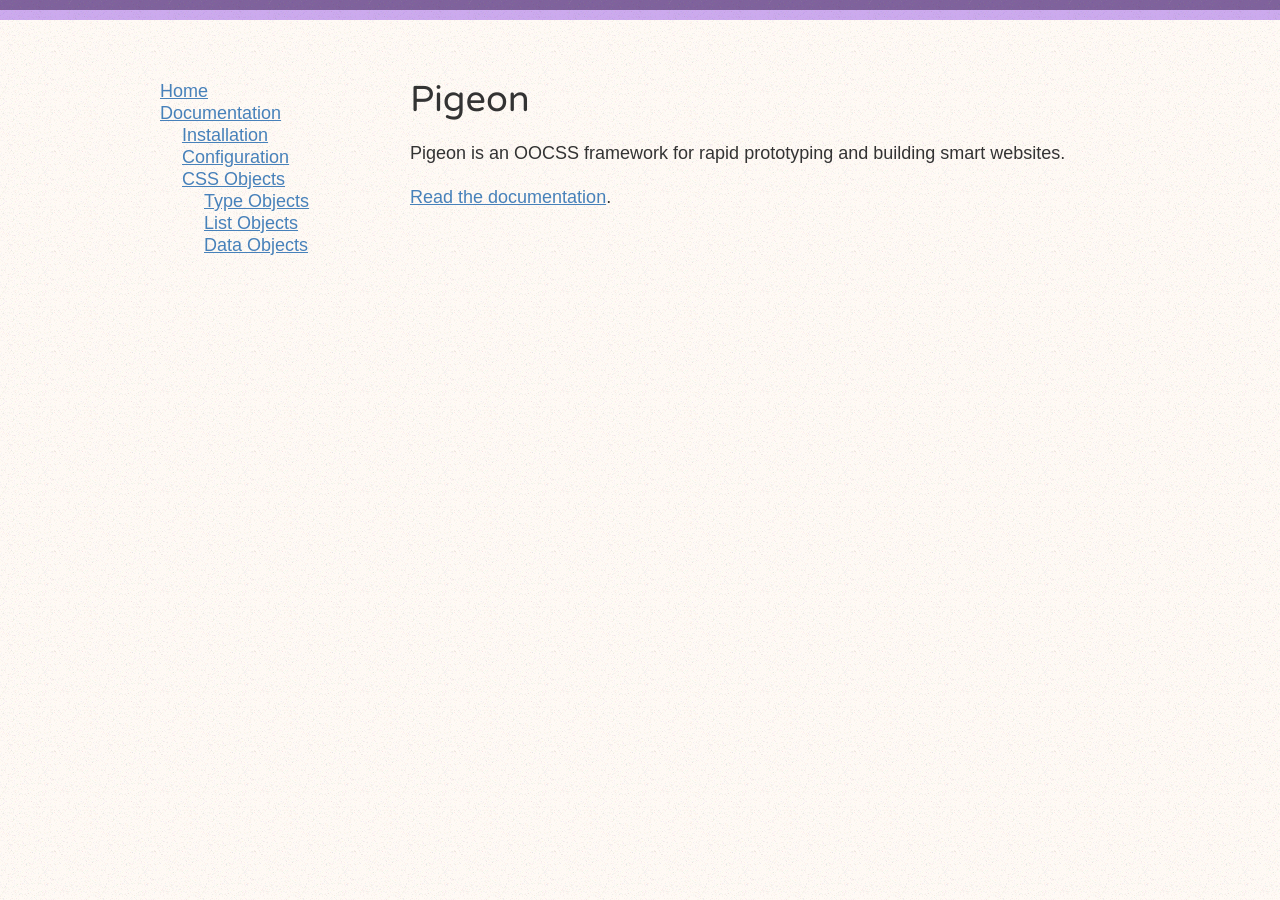
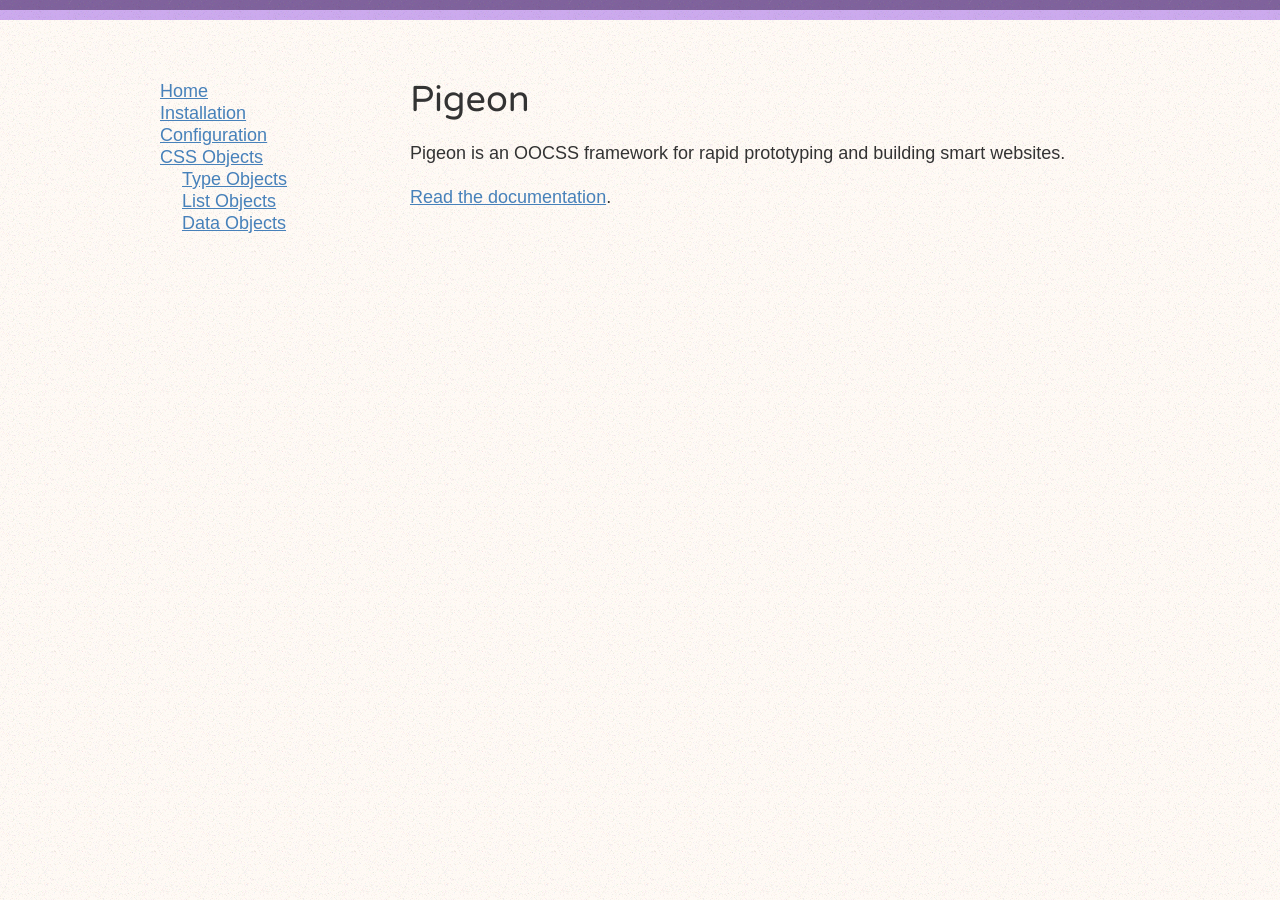
Before and after one commit to rowanmanning/pigeon, a Jekyll site: the page built from index.html, in a window 1280 px wide. Built offline with Jekyll 4.4.1, drawn with Linux system fonts in a browser that asks for light colours.

Commit message:
Simplify navigation

```diff
--- a/_includes/header.html
+++ b/_includes/header.html
@@ -3,10 +3,6 @@
     <li>
         <a href="/">Home</a>
     </li>
-    <li>
-        <a href="/docs/">Documentation</a>
-
-        <ul class="stack indent">
     <li>
         <a href="/docs/install/">Installation</a>
     </li>
@@ -25,6 +21,3 @@
         </ul>
     </li>
 </ul>
-
-    </li>
-</ul>
```
Lines whose indentation alone changed are shown as unchanged.
